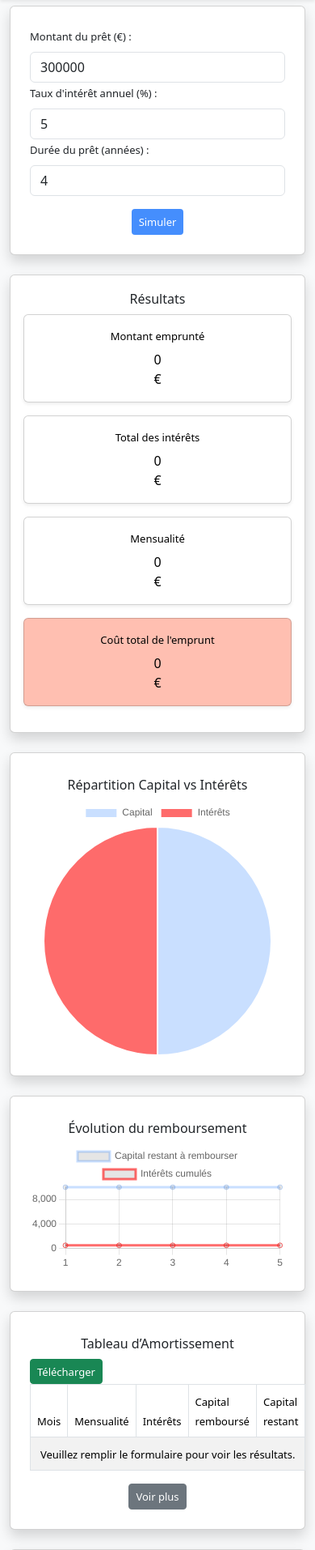
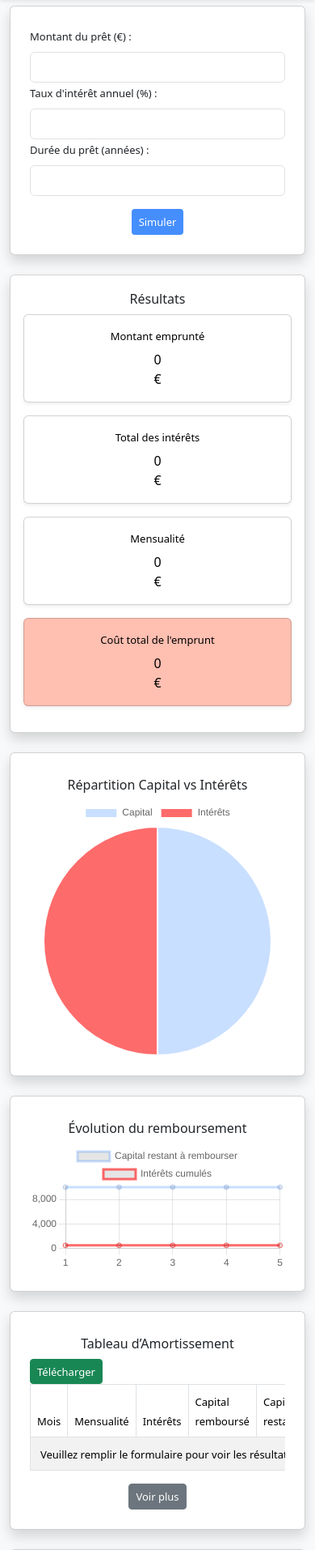
Before and after one commit to Niraiksan/SimulateurPret, a Flask app: page / in a window 390 px wide. Shown: the part 83-1997 px from the top of the page at 81% size. Run offline with Flask 3, Linux system fonts and the light colour scheme; some libraries are stand-ins or nearby versions.

Commit message:
icon added + table responsive

```diff
--- a/templates/index.html
+++ b/templates/index.html
@@ -4,6 +4,7 @@
     <meta charset="UTF-8">
     <meta name="viewport" content="width=device-width, initial-scale=1.0">
     <title>Simulateur de Prêt</title>
+    <link rel="shortcut icon" href="{{ url_for('static', filename='icon.png') }}">
     <link href="https://cdn.jsdelivr.net/npm/bootstrap@5.3.0-alpha1/dist/css/bootstrap.min.css" rel="stylesheet">
     <script src="https://cdn.jsdelivr.net/npm/chart.js"></script>
     <script src="https://cdnjs.cloudflare.com/ajax/libs/jspdf/2.5.1/jspdf.umd.min.js"></script>
@@ -25,15 +26,15 @@
                     <form id="loan-form" class="row">
                         <div class="col-md-12">
                             <label class="form-label"><font size="2">Montant du prêt (€) :</font></label>
-                            <input type="number" id="montant" class="form-control" value="300000" min="1" required>
+                            <input type="number" id="montant" class="form-control" min="1" required>
                         </div>
                         <div class="col-md-12">
                             <label class="form-label"><font size="2">Taux d'intérêt annuel (%) :</font></label>
-                            <input type="number" id="taux_annuel" step="0.01" min="0" value="5" max="100" class="form-control" required>
+                            <input type="number" id="taux_annuel" step="0.01" min="0" max="100" class="form-control" required>
                         </div>
                         <div class="col-md-12">
                             <label class="form-label"><font size="2">Durée du prêt (années) :</font></label>
-                            <input type="number" id="duree_annees" min="1" value="4" class="form-control" required>
+                            <input type="number" id="duree_annees" min="1" class="form-control" required>
                         </div>
                         <div class="col-12 text-center mt-3">
                             <button type="submit" class="btn btn-sm" style="background-color: #0d6dfdc4;color: #ffffff;"><font size="2">Simuler</font></button>
@@ -109,6 +110,7 @@
                 <div ><button id="dwnldTable" class="btn btn-sm btn-success"><font size="2">Télécharger</font></button></div>
             </div>
 
+            <div class="table-responsive">
                 <table class="table table-bordered table-striped" id="amortissementTable">
                     <thead>
                         <tr>
@@ -123,48 +125,13 @@
                         <tr><td colspan="5" class="text-center"><font size="2">Veuillez remplir le formulaire pour voir les résultats.</font></td></tr>
                     </tbody>
                 </table>
+            </div>
 
             <div class="text-center">
                 <button id="seeMoreButton" class="btn btn-sm btn-secondary"><font size="2">Voir plus</font></button>
             </div>
         </div>
 
-        <!-- <div class="card shadow p-4 mb-4">
-            <h4 class="text-center"><font size="3">Alternatives à l’emprunt</font></h4>
-            <p class="text-center"><font size="2">Vous avez désormais une vision claire du coût de votre emprunt. Mais saviez-vous qu'il existe une <b>alternative pour atteindre vos objectifs financiers sans avoir à emprunter</b> ? Une option simple et efficace à considérer : épargner.</font></p>
-            <div class="text-center">
-                <button onclick="calculerEpargneInvestissement()" class="btn btn-info">En savoir +</button>
-            </div>
-            <div id="solutions" style="display: none;">
-                <h3>Épargne mensuelle nécessaire</h3>
-                <p>
-                    Si vous épargnez sans rendement, vous devrez mettre de côté <strong id="epargneMensuelle">...</strong> € chaque mois pendant
-                    <select id="annee_emprunt">
-                        <option value="3">3 Ans</option>
-                        <option value="5" selected>5 Ans</option>
-                        <option value="7">7 Ans</option>
-                    </select>.
-                </p>
-
-                <h3>Investissement avec rendement</h3>
-                <label for="tauxRendement">Taux de rendement annuel :</label>
-                <select id="tauxRendement">
-                    <option value="3">3% (faible risque)</option>
-                    <option value="5" selected>5% (équilibré)</option>
-                    <option value="7">7% (plus risqué)</option>
-                </select>
-
-                <p>
-                    Avec un rendement de <strong id="tauxSelectionne">5%</strong>, vous devriez investir
-                    <strong id="investMensuel">...</strong> € par mois pendant
-                    <select id="annee_invest">
-                        <option value="3">3 Ans</option>
-                        <option value="5" selected>5 Ans</option>
-                        <option value="7">7 Ans</option>
-                    </select>.
-                </p>
-            </div>
-        </div> -->
         <div class="card shadow p-4 mb-4">
             <h4 class="text-center mb-3"><font size="3">Alternatives à l’emprunt</font></h4>
             <p class="text-center"><font size="2">Vous avez désormais une vision claire du coût de votre emprunt. Mais saviez-vous qu'il existe une <b>alternative pour atteindre vos objectifs financiers sans avoir à emprunter</b> ? Une option simple et efficace à considérer : épargner.</font></p>
```
Also changed, not shown: static/icon.png (added), 1 other file. Lines whose indentation alone changed are shown as unchanged.
